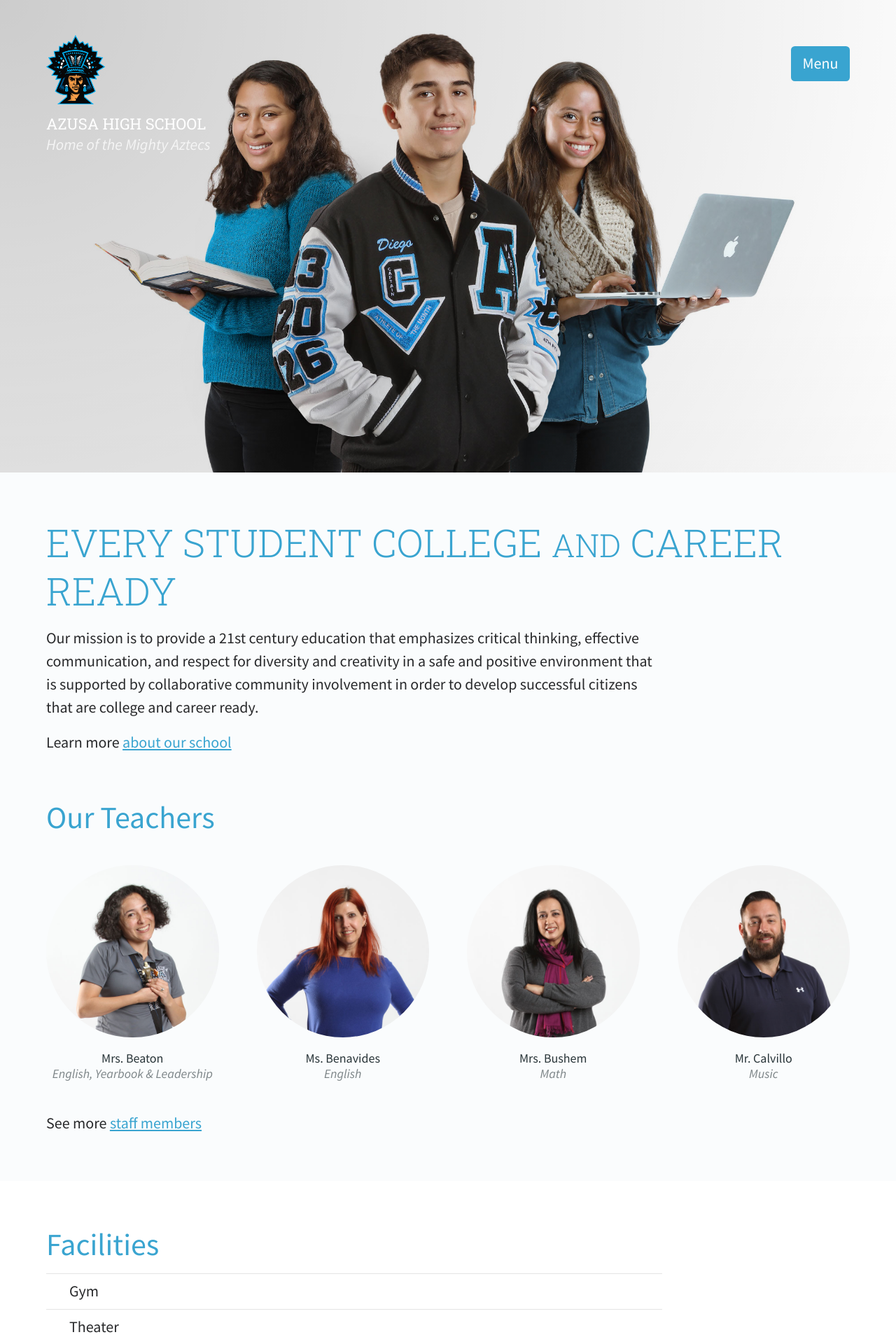
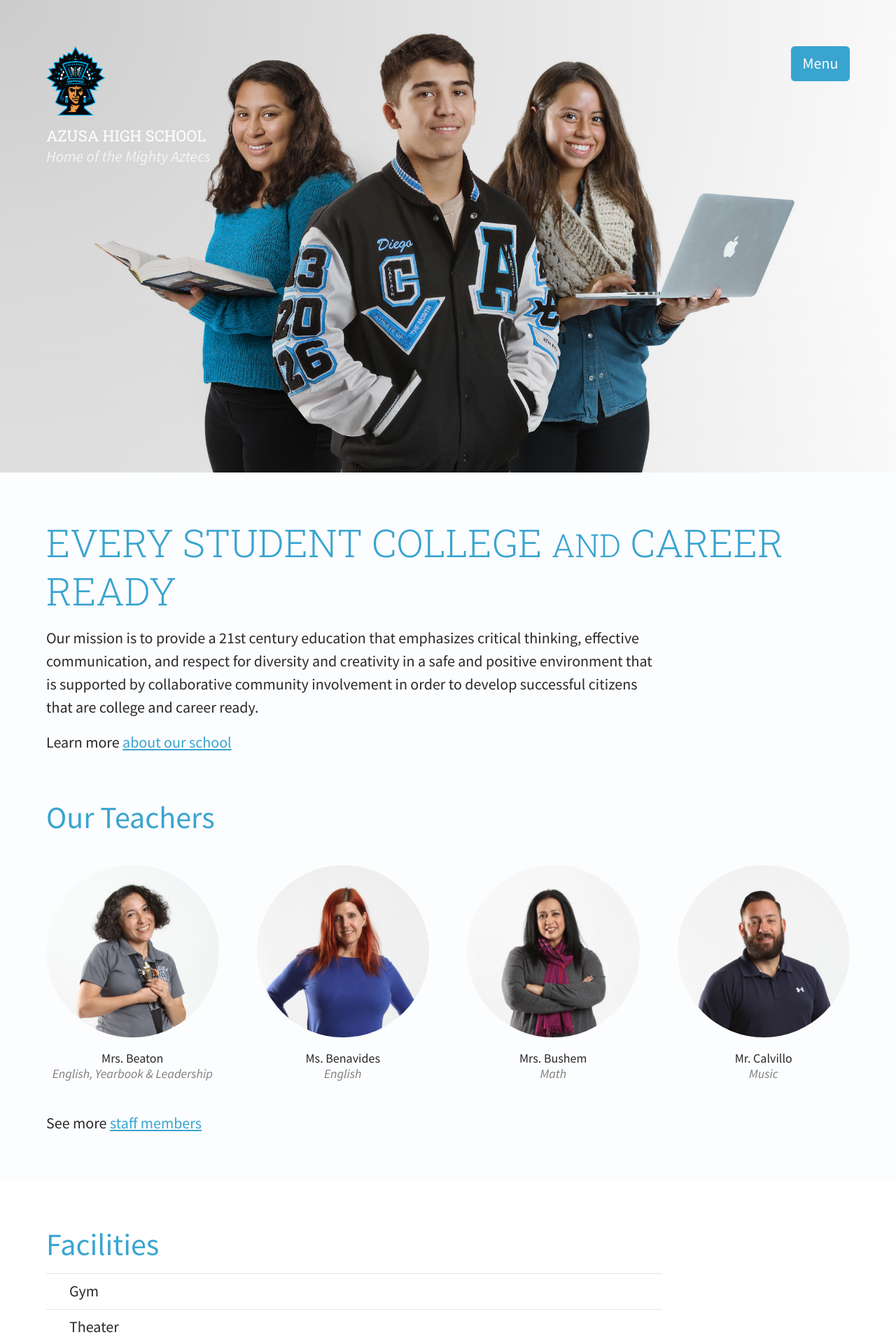
Before and after one commit to jimthoburn/azusa, a Jekyll site: the page built from index.markdown, in a window 1280 px wide. Shown: the top 1920 px of the page at 70% size. Built offline with Jekyll 4.4.1, drawn with Linux system fonts in a browser that asks for light colours.

Commit message:
Update styles

```diff
--- a/_css/color.css
+++ b/_css/color.css
@@ -17,7 +17,8 @@
   }
 
   body {
-    background-color: rgba(57, 164, 208, 0.025); /* --light-blue */
+    background-color: white;
+    background-color: rgba(57, 164, 208, 0.01); /* --light-blue */
     color: var(--text-color);
   }
 
--- a/_layouts/default.html
+++ b/_layouts/default.html
@@ -23,7 +23,9 @@
   </header>
 
   {% if page.image %}
-  <div class="image {% if page.image_focus == 'top' %} image-focus-top {% elsif page.image_focus == 'bottom' %} image-focus-bottom {% endif %}"><img src="{{ page.image }}" alt="" /></div>
+  <div class="image {% if page.image_focus == 'top' %} image-focus-top {% elsif page.image_focus == 'bottom' %} image-focus-bottom {% endif %}">
+  	<img src="{{ page.image }}" alt="" />
+  </div>
   {% endif %}
 
   <main{% if page.has_wide_content %} class="has-wide-content"{% endif %}>
--- a/css/shared.css
+++ b/css/shared.css
@@ -5,7 +5,8 @@
   ----------------------------------------------- */
 
   body {
-    background-color: rgba(57, 164, 208, 0.025); /* --light-blue */
+    background-color: white;
+    background-color: rgba(57, 164, 208, 0.01); /* --light-blue */
     color: rgb(40, 41, 43);
   }
 
@@ -83,13 +84,17 @@
     font-weight: inherit;
   }
 
-  h1, body > header h2, body > footer h2 {
+  h1,
+  body > header h2,
+  body > footer h2 {
     text-transform: uppercase;
     font-family: "Roboto Slab", "Source Sans Pro", "Helvetica Neue", Helvetica, sans-serif;
     font-weight: 300;
   }
 
-  h1 strong, , body > header h2 strong, body > footer h2 strong {
+  h1 strong,
+  body > header h2 strong,
+  body > footer h2 strong {
     font-weight: 400;
   }
 
@@ -99,22 +104,6 @@
     margin-top: 0.6em;
     margin-bottom: 0.3em;
   }
-
-  /*
-  h2 {
-    font-size: 1.25em;
-    line-height: 1.25;
-    margin-top   : calc(var(--line-height) / 1.25em * 1.5);
-    margin-bottom: calc(var(--line-height) / 1.25em / 2);
-  }
-
-  h3 {
-    font-weight: inherit;
-    font-style: italic;
-    font-size: inherit;
-    line-height: inherit;
-  }
-  */
 
   h2 {
     font-size: 2em;
@@ -217,45 +206,23 @@
   /* =List
   ----------------------------------------------- */
 
-  .text ul,
-  .text ul > li {
+  ul,
+  ul > li {
     list-style: none;
     margin-left: 0;
     padding-left: 0;
   }
 
-  .text ul {
-  }
-
-  .text ul ul {
-    border-bottom-width: 0;
-  }
-
-  .text ul > li {
+  ul > li {
     border-top: 1px solid rgba(0, 0, 0, 0.1);
     padding: 0.375em 1.5em;
     box-sizing: border-box;
   }
 
-  /*
-  .text ul > li {
-    background-color: rgba(0, 0, 0, 0.025);
-    border-width: 0;
-  }
-
-  .text ul > li:nth-child(2n) {
-    background-color: rgba(0, 0, 0, 0.05);
-  }
-  */
-
-  .text ul > li ul {
+  ul > li ul {
     margin-top: 0.375em;
     margin-bottom: -0.375em;
     font-style: italic;
-  }
-
-  .text ul > li li {
-    background-color: transparent !important;
   }
 
   /* =Announcements
@@ -332,6 +299,12 @@
     padding: 1.5em;
   }
 
+  body > header {
+    padding-top: 2.25em;
+    padding-bottom: 2.25em;
+    box-sizing: border-box;
+  }
+
   body > main {
     padding-bottom: 3em; /* Twice the usual padding */
   }
@@ -348,15 +321,12 @@
     }
   }
 
-  @media (min-aspect-ratio: 1/1) { /* --header-over-image-width */
-    body.has-image > header {
+  body.has-image > header {
       position: absolute;
+      top: 0;
+      left: 0;
       width: 100%;
-      padding-top: 2.25em;
-      padding-bottom: 2.25em;
-      box-sizing: border-box;
     }
-  }
 
   main:not(.has-wide-content) {
     max-width: 40em;
@@ -376,8 +346,7 @@
     z-index: -1;
   }
 
-  @media (min-aspect-ratio: 1/1) { /* --header-over-image-width */
-    .image::before {
+  .image::before {
       content: "";
       background: rgba(0, 0, 0, 0.2);
       background: -webkit-linear-gradient(top left, rgba(0, 0, 0, 0.2), rgba(0, 0, 0, 0) 40%, rgba(0, 0, 0, 0));
@@ -391,10 +360,10 @@
       height: 100%;
       z-index: 0;
     }
-    body.has-image > header {
+
+  body.has-image > header {
       color: white;
     }
-  }
 
   .image::after {
       content: "";
@@ -416,7 +385,6 @@
   }
 
   @supports ((-o-object-fit: cover) or (object-fit: cover)) {
-    @media (min-aspect-ratio: 1/1) {
       .image img {
         width: 100%;
         height: 75vh;
@@ -433,7 +401,6 @@
         -o-object-position: bottom;
            object-position: bottom;
       }
-    }
   }
 
   @media (min-width: 160em) { /* --big-screen-width */
@@ -657,9 +624,17 @@
   body > nav li,
   body > footer ul,
   body > footer li {
+    /* @reset-list */
     list-style: none;
     margin-left: 0;
-    padding-left: 0;
+    padding: 0;
+    border-width: 0;
+    font-style: inherit;
+  }
+
+  body > nav ul,
+  body > nav li ul {
+    margin-bottom: 0.75em;
   }
 
   body > header li,
@@ -784,51 +759,35 @@
   /* =Staff
   ----------------------------------------------- */
 
-  .home .staff-list {
-    padding-bottom: 1.5em;
-  }
-
-  .home .staff-list > p:last-child {
-    text-align: center;
-    max-width: none;
-  }
-
-  @media (min-width: 60em) {
-    .home .staff-list {
-      position: relative;
-    }
-    .home .staff-list > p:last-child {
-      position: absolute;
-      top: 0;
-      right: 0;
-    }
-  }
-
   .staff-list ul,
   .staff-list li {
     /* @reset-list */
     list-style: none;
     margin-left: 0;
-    padding-left: 0;
+    padding: 0;
+    border-width: 0;
+    font-style: inherit;
   }
 
   .staff-list ul {
     max-width: none;
     font-size: 0.8181818182em; /* 18px / 22px */
     line-height: 1.2222222222; /* 22px / 18px */
-    margin-left: -1.5em; /* item padding */
+
+    /* Compensate for the item padding */
+    margin-left: -1.5em;
     margin-right: -1.5em;
 
-    /* @flex-box-wrap */
-    display:         -webkit-box;
-    display:         -ms-flexbox;
-    display:         flex;
+    display: -webkit-box;
+
+    display: -ms-flexbox;
+
+    display: flex;
     -ms-flex-wrap: wrap;
         flex-wrap: wrap;
   }
 
   .staff-list li {
-    color: rgb(41, 53, 57);
     width: 100%;
     padding: 1.5em;
     text-align: center;
@@ -843,20 +802,10 @@
 
   .staff-list li img {
     border-radius: 50%;
-  }
-
-  /* SHIM: This is prefixed with “main” so IE8 will ignore it (since it doesn’t understand HTML5 elements) */
-
-  main .staff-list img {
 
     /* Make images shrink or grow to fit the available space */
     width: 100%;
     height: auto;
-
-    /* But don’t let them get too large (for the case where there’s only one column) */
-    /*
-    max-width: 15em;
-    */
   }
 
   .staff-list li h3,
@@ -867,15 +816,13 @@
   .staff-list li h3 {
     margin: 0.75em 0 0 0;
     font-family: inherit;
+    font-size: inherit;
   }
 
   .staff-list li p.title {
     font-style: italic;
     opacity: 0.6;
     margin: 0;
-  }
-
-  .staff-list li p {
   }
 
   @media (min-width: 20em) {
@@ -896,47 +843,8 @@
     }
   }
 
-  .staff-list h3 {
-    font-size: inherit;
-  }
-
-  /*
-  @media (min-width: 82.5em) {
-    h1 + .staff-list h2 {
-      margin-top: 0;
-      margin-bottom: 0;
-      float: left;
-      width: calc(50% - 8em);
-      width: 25%;
-    }
-    h1 + .staff-list ul {
-      margin-left: calc(50% - 14em);
-      margin-left: 30%;
-    }
-  }
-  */
-
   /* =Home
   ----------------------------------------------- */
-
-  /*
-  .home header {
-    position: absolute;
-    background-color: transparent;
-    color: white;
-    z-index: 1;
-    padding-left: 1.5em;
-    width: 100%;
-    box-sizing: border-box;
-  }
-  .home main {
-    padding-bottom: 0;
-  }
-  */
-
-  .home main .staff-list {
-    margin-top: 3em;
-  }
 
   .summaries {
     margin-top: 3em;
@@ -954,6 +862,7 @@
   .summaries div {
     padding: 3em 1.5em;
     background-color: rgb(222, 222, 222); /* @silver */
+    background-color: rgba(0, 0, 0, 0.05);
   }
 
   @media (min-width: 140em) {
@@ -992,6 +901,7 @@
 
   .summaries .parents-summary {
     background-color: rgb(238, 238, 238); /* @seashell */
+    background-color: rgba(0, 0, 0, 0.025);
   }
 
   .summaries div h2,
@@ -1179,9 +1089,12 @@
 
   .news-summary,
   .news-summary li {
+    /* @reset-list */
     list-style: none;
     margin-left: 0;
-    padding-left: 0;
+    padding: 0;
+    border-width: 0;
+    font-style: inherit;
   }
 
   .feature {
```
Also changed, not shown: _css/home.css (+7 -20 lines), _css/layout.css (+15 -10 lines), _css/list.css (+4 -23 lines), _css/staff.css (+10 -59 lines), _css/type.css (+6 -18 lines), css/list.css (+4 -22 lines), 404.md (renamed from 404.html), 2 other files.
